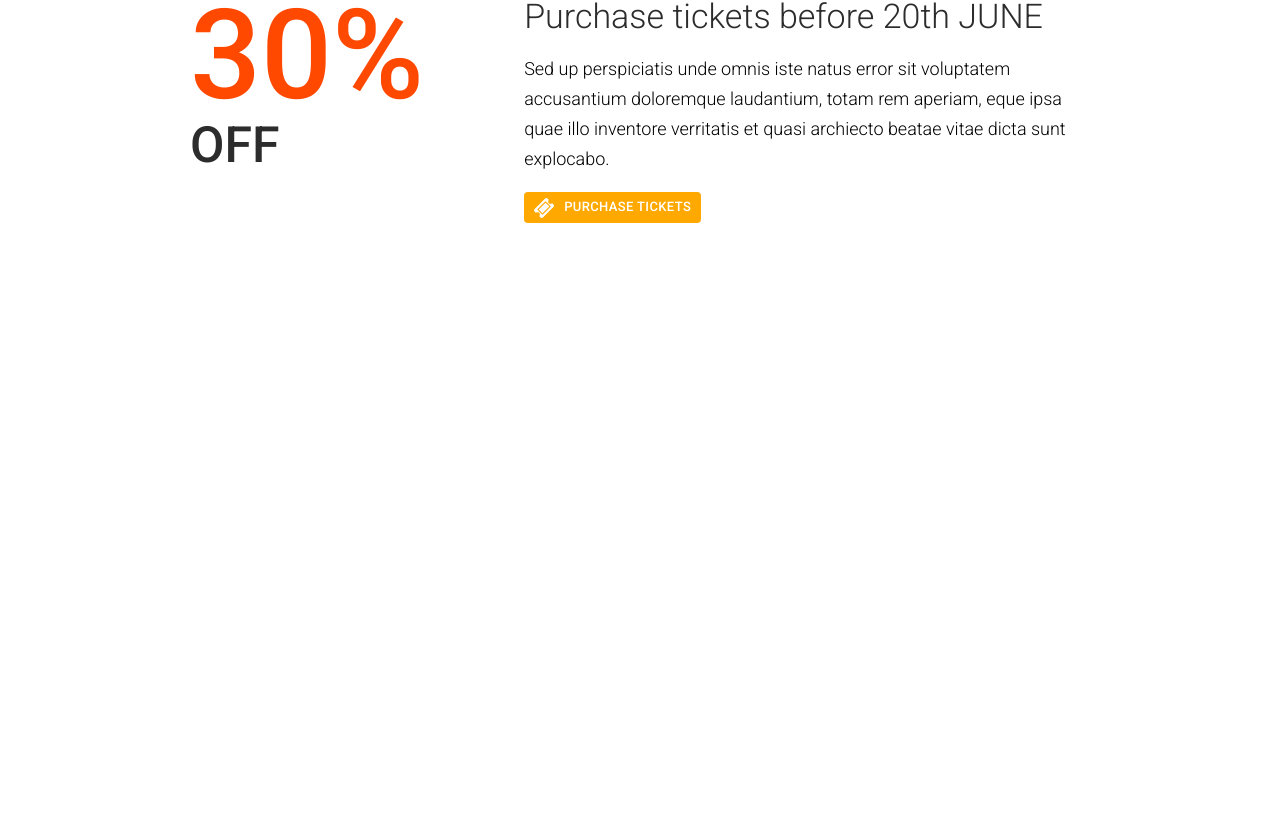
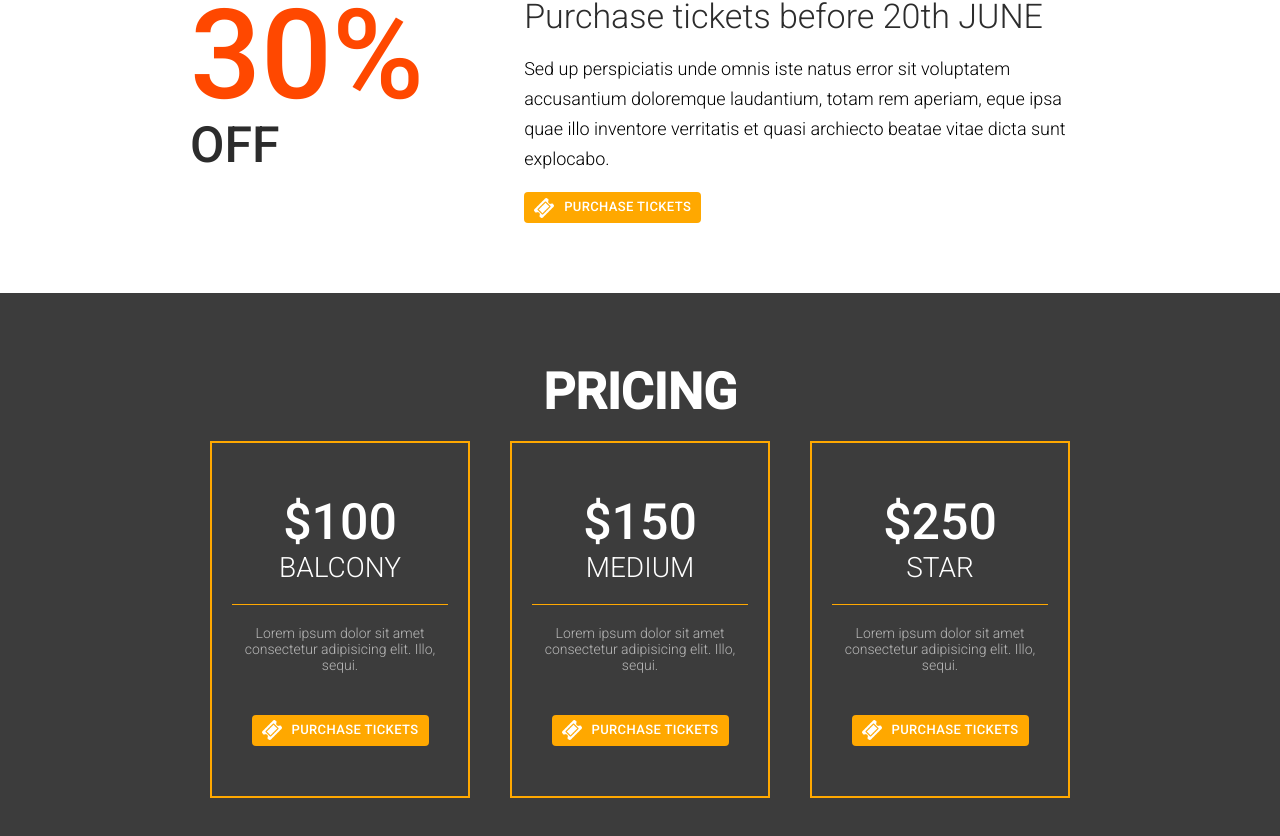
Before and after one commit to nghuuton/the-venue, a React (Create React App) app: page / in a window 1280 px wide. Shown: the part 1905-2741 px from the top of the page. Before the commit the page ends 2198 px from the top, so only its background shows below. Built offline with nearby package versions, Linux system fonts and the light colour scheme.

Commit message:
Pricing Section

```diff
--- a/src/App.js
+++ b/src/App.js
@@ -4,6 +4,7 @@ import Header from "./components/header_footer/Header";
 import Featured from "./components/featured";
 import VenueNfo from "./components/venueNfo";
 import HightLights from "./components/HighLights";
+import Pricing from "./components/pricing";
 
 function App() {
   return (
@@ -12,6 +13,7 @@ function App() {
       <Featured />
       <VenueNfo />
       <HightLights />
+      <Pricing />
     </div>
   );
 }
--- a/src/components/HighLights/Discount.jsx
+++ b/src/components/HighLights/Discount.jsx
@@ -1,11 +1,11 @@
-import React, { useState, useEffect } from "react";
+import React, { useEffect, useState } from "react";
 import Fade from "react-reveal/Fade";
 import Slide from "react-reveal/Slide";
 import MyButton from "../utils/MyButton";
 
 const Discount = () => {
   const [disCountStart, setDisCountStart] = useState(0);
-  const [disCountEnd, setDisCountEnd] = useState(30);
+  const [disCountEnd] = useState(30);
   function procentage() {
     if (disCountStart < disCountEnd) {
       setDisCountStart(disCountStart + 1);
--- a/src/components/featured/TimeUtil.jsx
+++ b/src/components/featured/TimeUtil.jsx
@@ -2,7 +2,7 @@ import React, { useState, useEffect } from "react";
 import Slide from "react-reveal/Slide";
 
 export default function TimeUtil() {
-  const [deadline, setDeadline] = useState("Jul, 31, 2020");
+  const [deadline] = useState("Jul, 31, 2020");
   const [days, setDays] = useState("0");
   const [hours, setHours] = useState("0");
   const [minutes, setMinutes] = useState("0");
--- /dev/null
+++ b/src/components/pricing/index.jsx
@@ -0,0 +1,84 @@
+import React, { useState } from "react";
+import MyButton from "../utils/MyButton";
+import Zoom from "react-reveal/Zoom";
+
+const Pricing = () => {
+  const [prices] = useState([100, 150, 250]);
+  const [position] = useState(["Balcony", "Medium", "Star"]);
+  const [desc] = useState([
+    "Lorem ipsum dolor sit amet consectetur adipisicing elit. Illo, sequi.",
+    "Lorem ipsum dolor sit amet consectetur adipisicing elit. Illo, sequi.",
+    "Lorem ipsum dolor sit amet consectetur adipisicing elit. Illo, sequi.",
+  ]);
+  const [linkTo] = useState(["", "", ""]);
+  const [delay] = useState([500, 0, 500]);
+  function showBox() {
+    return prices.map((box, i) => (
+      <Zoom delay={delay[i]} key={i}>
+        <div className="pricing_item">
+          <div className="pricing_inner_wrapper">
+            <div className="pricing_title">
+              <span>${prices[i]}</span>
+              <span>{position[i]}</span>
+            </div>
+            <div className="pricing_description">{desc[i]}</div>
+            <div className="pricing_buttons">
+              <MyButton
+                text="Purchase tickets"
+                bck="#ffa800"
+                color="#fff"
+                link={linkTo[i]}
+              />
+            </div>
+          </div>
+        </div>
+      </Zoom>
+    ));
+  }
+  return (
+    <div className="bck_black">
+      <div className="center_wrapper pricing_section">
+        <h2>Pricing</h2>
+        <div className="pricing_wrapper">{showBox()}</div>
+      </div>
+    </div>
+  );
+};
+
+export default Pricing;
+
+// class Pricing extends Component {
+//   state = {
+//     prices: [100, 150, 250],
+//     position: ["Balcony", "Medium", "Star"],
+//     desc: [
+//       "Lorem ipsum dolor sit amet consectetur adipisicing elit. Illo, sequi.",
+//       "Lorem ipsum dolor sit amet consectetur adipisicing elit. Illo, sequi.",
+//       "Lorem ipsum dolor sit amet consectetur adipisicing elit. Illo, sequi.",
+//     ],
+//     linkTo: ["", "", ""],
+//   };
+//   showBox = () => {
+//     return this.state.prices.map((box, i) => (
+//       <div className="pricing_item">
+//         <div className="pricing_inner_wrapper">
+//           <div className="pricing-title">Title</div>
+//           <div className="pricing_description">Desc</div>
+//           <div className="pricing_button">Button</div>
+//         </div>
+//       </div>
+//     ));
+//   };
+//   render() {
+//     return (
+//       <div className="bck_black">
+//         <div className="center_wrapper pricing_section">
+//           <h2>Pricing</h2>
+//           <div className="pricing_wrapper">{this.showBox()}</div>
+//         </div>
+//       </div>
+//     );
+//   }
+// }
+
+// export default Pricing;
```
